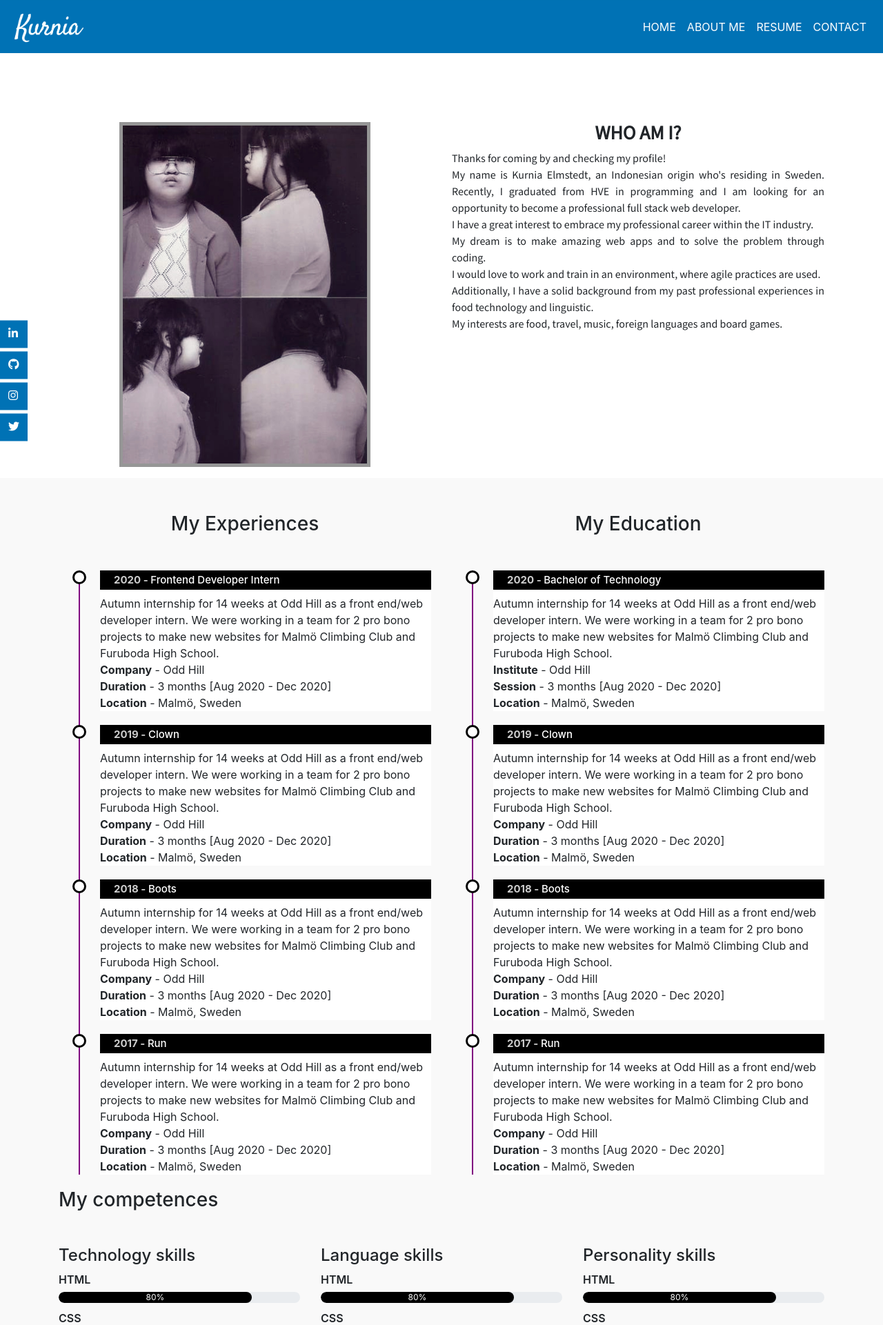
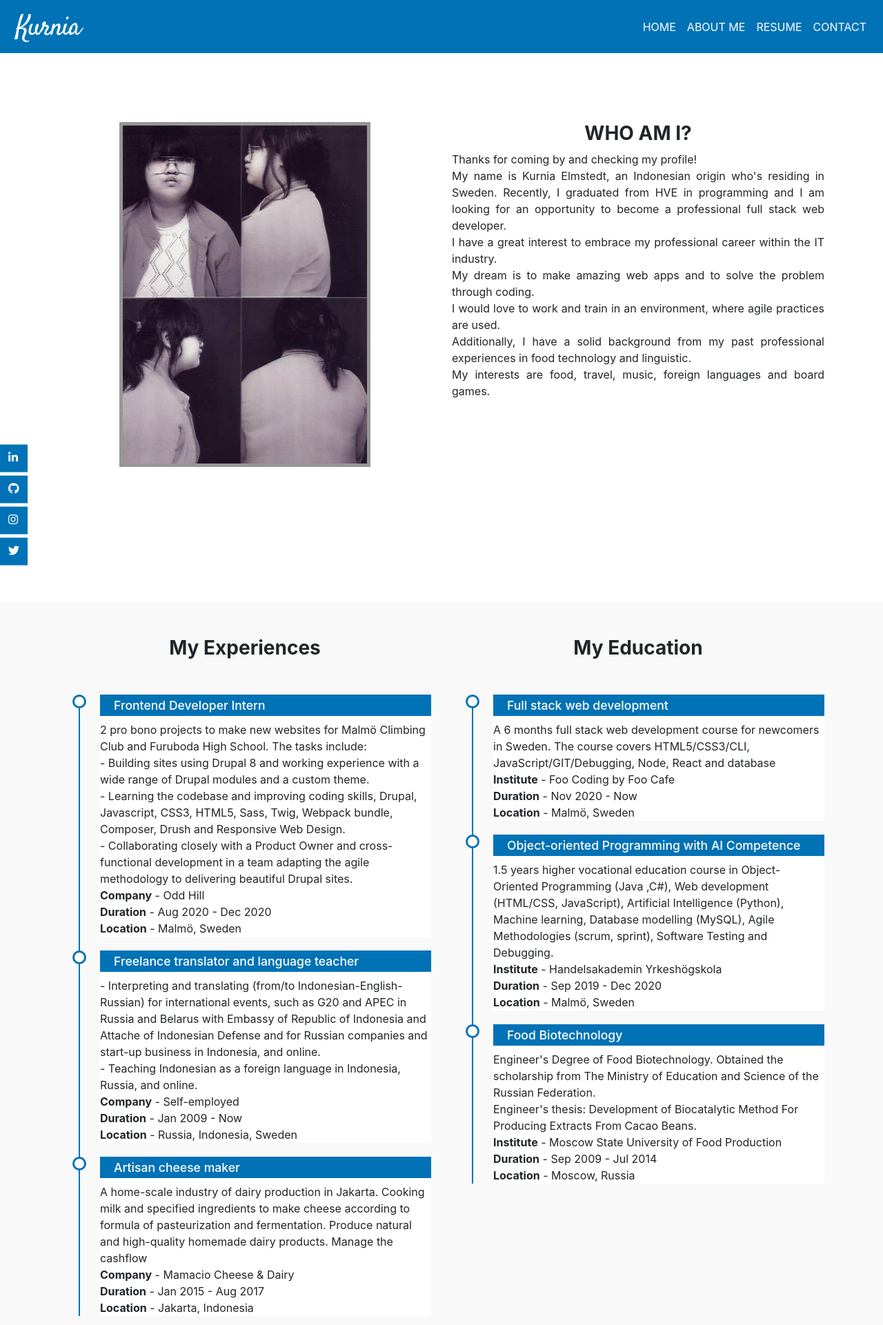
Before and after one commit to kurnisurni/CV, a PHP site: page / in a window 1280 px wide. Shown: the part 799-2720 px from the top of the page at 69% size. Run offline with PHP 8.4, Linux system fonts and the light colour scheme; some libraries are stand-ins or nearby versions.

Commit message:
resume content done

```diff
--- a/index.html
+++ b/index.html
@@ -65,13 +65,16 @@
                     <h3>WHO AM I?</h3>
                     <p> Thanks for coming by and checking my profile!<br>
                         My name is Kurnia Elmstedt, an Indonesian origin who's residing in Sweden.
-                        Recently, I graduated from HVE in programming and I am looking for an opportunity to become a professional full stack web
+                        Recently, I graduated from HVE in programming and I am looking for an opportunity to become a
+                        professional full stack web
                         developer.<br>
-                        I have a great interest to embrace my professional career within the IT industry.<br> My dream is to make
+                        I have a great interest to embrace my professional career within the IT industry.<br> My dream
+                        is to make
                         amazing web apps and to solve the problem through coding.<br>
                         I would love to work and train in an environment, where agile practices are used.<br>
                         Additionally, I have a solid background from my past professional experiences in food technology
-                        and linguistic.<br>My interests are food, travel, music, foreign languages and board games.<br><br>
+                        and linguistic.<br>My interests are food, travel, music, foreign languages and board
+                        games.<br><br>
                     </p>
                 </div>
             </div>
@@ -102,43 +105,41 @@
                         <h3 class="text-center">My Experiences</h3>
                         <ul class="timeline">
                             <li>
-                                <h4><span>2020 - </span> Frontend Developer Intern</h4>
-                                <p>Autumn internship for 14 weeks at Odd Hill as a front end/web developer intern. We
-                                    were working in a team for 2 pro bono projects to make new websites for Malmö
-                                    Climbing Club and Furuboda High School.<br>
+                                <h4>Frontend Developer Intern</h4>
+                                <p>2 pro bono projects to make new websites for Malmö Climbing Club and Furuboda High
+                                    School. The tasks include:<br>
+                                    - Building sites using Drupal 8 and working experience with a wide range of Drupal
+                                    modules and a custom theme.<br>
+                                    - Learning the codebase and improving coding skills, Drupal, Javascript, CSS3,
+                                    HTML5, Sass, Twig, Webpack bundle, Composer, Drush and Responsive Web Design.<br>
+                                    - Collaborating closely with a Product Owner and cross-functional development in a
+                                    team adapting the agile methodology to delivering beautiful Drupal sites.<br>
                                     <b>Company</b> - Odd Hill<br>
-                                    <b>Duration</b> - 3 months [Aug 2020 - Dec 2020]<br>
+                                    <b>Duration</b> - Aug 2020 - Dec 2020<br>
                                     <b>Location</b> - Malmö, Sweden<br>
                                 </p>
                             </li>
                             <li>
-                                <h4><span>2019 - </span> Clown</h4>
-                                <p>Autumn internship for 14 weeks at Odd Hill as a front end/web developer intern. We
-                                    were working in a team for 2 pro bono projects to make new websites for Malmö
-                                    Climbing Club and Furuboda High School.<br>
-                                    <b>Company</b> - Odd Hill<br>
-                                    <b>Duration</b> - 3 months [Aug 2020 - Dec 2020]<br>
-                                    <b>Location</b> - Malmö, Sweden<br>
+                                <h4>Freelance translator and language teacher</h4>
+                                <p>- Interpreting and translating (from/to Indonesian-English-Russian) for international
+                                    events, such as G20 and APEC in Russia and Belarus with Embassy of Republic of
+                                    Indonesia and Attache of Indonesian Defense and for Russian companies and start-up
+                                    business in Indonesia, and online.<br>
+                                    - Teaching Indonesian as a foreign language in Indonesia, Russia, and online.<br>
+                                    <b>Company</b> - Self-employed<br>
+                                    <b>Duration</b> - Jan 2009 - Now<br>
+                                    <b>Location</b> - Russia, Indonesia, Sweden<br>
                                 </p>
                             </li>
                             <li>
-                                <h4><span>2018 - </span> Boots</h4>
-                                <p>Autumn internship for 14 weeks at Odd Hill as a front end/web developer intern. We
-                                    were working in a team for 2 pro bono projects to make new websites for Malmö
-                                    Climbing Club and Furuboda High School.<br>
-                                    <b>Company</b> - Odd Hill<br>
-                                    <b>Duration</b> - 3 months [Aug 2020 - Dec 2020]<br>
-                                    <b>Location</b> - Malmö, Sweden<br>
-                                </p>
-                            </li>
-                            <li>
-                                <h4><span>2017 - </span> Run</h4>
-                                <p>Autumn internship for 14 weeks at Odd Hill as a front end/web developer intern. We
-                                    were working in a team for 2 pro bono projects to make new websites for Malmö
-                                    Climbing Club and Furuboda High School.<br>
-                                    <b>Company</b> - Odd Hill<br>
-                                    <b>Duration</b> - 3 months [Aug 2020 - Dec 2020]<br>
-                                    <b>Location</b> - Malmö, Sweden<br>
+                                <h4>Artisan cheese maker</h4>
+                                <p>A home-scale industry of dairy production in Jakarta.
+                                    Cooking milk and specified ingredients to make cheese according to formula of
+                                    pasteurization and fermentation. Produce natural and high-quality homemade dairy
+                                    products. Manage the cashflow<br>
+                                    <b>Company</b> - Mamacio Cheese & Dairy<br>
+                                    <b>Duration</b> - Jan 2015 - Aug 2017<br>
+                                    <b>Location</b> - Jakarta, Indonesia<br>
                                 </p>
                             </li>
                         </ul>
@@ -147,43 +148,36 @@
                         <h3 class="text-center">My Education</h3>
                         <ul class="timeline">
                             <li>
-                                <h4><span>2020 - </span> Bachelor of Technology</h4>
-                                <p>Autumn internship for 14 weeks at Odd Hill as a front end/web developer intern. We
-                                    were working in a team for 2 pro bono projects to make new websites for Malmö
-                                    Climbing Club and Furuboda High School.<br>
-                                    <b>Institute</b> - Odd Hill<br>
-                                    <b>Session</b> - 3 months [Aug 2020 - Dec 2020]<br>
+                                <h4> Full stack web development</h4>
+                                <p>A 6 months full stack web development course for newcomers in Sweden. The course
+                                    covers HTML5/CSS3/CLI, JavaScript/GIT/Debugging, Node, React and database
+                                    <br>
+                                    <b>Institute</b> - Foo Coding by Foo Cafe<br>
+                                    <b>Duration</b> - Nov 2020 - Now<br>
                                     <b>Location</b> - Malmö, Sweden<br>
                                 </p>
                             </li>
                             <li>
-                                <h4><span>2019 - </span> Clown</h4>
-                                <p>Autumn internship for 14 weeks at Odd Hill as a front end/web developer intern. We
-                                    were working in a team for 2 pro bono projects to make new websites for Malmö
-                                    Climbing Club and Furuboda High School.<br>
-                                    <b>Company</b> - Odd Hill<br>
-                                    <b>Duration</b> - 3 months [Aug 2020 - Dec 2020]<br>
+                                <h4>Object-oriented Programming with AI Competence</h4>
+                                <p>1.5 years higher vocational education course in Object-Oriented Programming (Java
+                                    ,C#), Web development (HTML/CSS, JavaScript), Artificial Intelligence (Python),
+                                    Machine learning, Database modelling (MySQL), Agile Methodologies (scrum, sprint),
+                                    Software Testing and Debugging.<br>
+                                    <b>Institute</b> - Handelsakademin Yrkeshögskola<br>
+                                    <b>Duration</b> - Sep 2019 - Dec 2020<br>
                                     <b>Location</b> - Malmö, Sweden<br>
                                 </p>
                             </li>
                             <li>
-                                <h4><span>2018 - </span> Boots</h4>
-                                <p>Autumn internship for 14 weeks at Odd Hill as a front end/web developer intern. We
-                                    were working in a team for 2 pro bono projects to make new websites for Malmö
-                                    Climbing Club and Furuboda High School.<br>
-                                    <b>Company</b> - Odd Hill<br>
-                                    <b>Duration</b> - 3 months [Aug 2020 - Dec 2020]<br>
-                                    <b>Location</b> - Malmö, Sweden<br>
-                                </p>
-                            </li>
-                            <li>
-                                <h4><span>2017 - </span> Run</h4>
-                                <p>Autumn internship for 14 weeks at Odd Hill as a front end/web developer intern. We
-                                    were working in a team for 2 pro bono projects to make new websites for Malmö
-                                    Climbing Club and Furuboda High School.<br>
-                                    <b>Company</b> - Odd Hill<br>
-                                    <b>Duration</b> - 3 months [Aug 2020 - Dec 2020]<br>
-                                    <b>Location</b> - Malmö, Sweden<br>
+                                <h4>Food Biotechnology</h4>
+                                <p>Engineer's Degree of Food Biotechnology.
+                                    Obtained the scholarship from The Ministry of Education and Science of the Russian
+                                    Federation.<br>
+                                    Engineer's thesis: Development of Biocatalytic Method For Producing Extracts From
+                                    Cacao Beans. <br>
+                                    <b>Institute</b> - Moscow State University of Food Production<br>
+                                    <b>Duration</b> - Sep 2009 - Jul 2014<br>
+                                    <b>Location</b> - Moscow, Russia<br>
                                 </p>
                             </li>
                         </ul>
@@ -197,59 +191,75 @@
                         <h4>Technology skills</h4>
                         <p>HTML</p>
                         <div class="progress">
-                        <div class="progress-bar" style="width: 80%;">80%</div>
+                            <div class="progress-bar" style="width: 90%;"></div>
                         </div>
                         <p>CSS</p>
                         <div class="progress">
-                        <div class="progress-bar" style="width: 90%;">90%</div>
+                            <div class="progress-bar" style="width: 65%;"></div>
                         </div>
-                    <p>Javascript</p>
+                        <p>JavaScript</p>
                         <div class="progress">
-                        <div class="progress-bar" style="width: 65%;">65%</div>
+                            <div class="progress-bar" style="width: 60%;"></div>
                         </div>
                         <p>Java</p>
                         <div class="progress">
-                        <div class="progress-bar" style="width: 80%;">80%</div>
+                            <div class="progress-bar" style="width: 70%;"></div>
+                        </div>
+                        <p>Drupal 8</p>
+                        <div class="progress">
+                            <div class="progress-bar" style="width: 70%;"></div>
+                        </div>
+                        <p>MySQL</p>
+                        <div class="progress">
+                            <div class="progress-bar" style="width: 80%;"></div>
+                        </div>
+                        <p>Git</p>
+                        <div class="progress">
+                            <div class="progress-bar" style="width: 80%;"></div>
+                        </div>
+                        <p>Jira</p>
+                        <div class="progress">
+                            <div class="progress-bar" style="width: 70%;"></div>
                         </div>
                     </div>
 
                     <div class="col-md-4 skills-bar">
                         <h4>Language skills</h4>
-                    <p>HTML</p>
+                        <p>Indonesian</p>
                         <div class="progress">
-                        <div class="progress-bar" style="width: 80%;">80%</div>
+                            <div class="progress-bar" style="width: 100%;"></div>
                         </div>
-                    <p>CSS</p>
+                        <p>English</p>
                         <div class="progress">
-                        <div class="progress-bar" style="width: 90%;">90%</div>
+                            <div class="progress-bar" style="width: 80%;"></div>
                         </div>
-                    <p>Javascript</p>
+                        <p>Russian</p>
                         <div class="progress">
-                        <div class="progress-bar" style="width: 65%;">65%</div>
+                            <div class="progress-bar" style="width: 70%;"></div>
                         </div>
-                    <p>Java</p>
+                        <p>Swedish</p>
                         <div class="progress">
-                        <div class="progress-bar" style="width: 80%;">80%</div>
+                            <div class="progress-bar" style="width: 60%;"></div>
                         </div>
                     </div>
 
                     <div class="col-md-4 skills-bar">
                         <h4>Personality skills</h4>
-                    <p>HTML</p>
+                        <p>Attentive</p>
                         <div class="progress">
-                        <div class="progress-bar" style="width: 80%;">80%</div>
+                            <div class="progress-bar" style="width: 100%;"></div>
                         </div>
-                    <p>CSS</p>
+                        <p>Flexibility</p>
                         <div class="progress">
-                        <div class="progress-bar" style="width: 90%;">90%</div>
+                            <div class="progress-bar" style="width: 100%;"></div>
                         </div>
-                    <p>Javascript</p>
+                        <p>Meticulous</p>
                         <div class="progress">
-                        <div class="progress-bar" style="width: 65%;">65%</div>
+                            <div class="progress-bar" style="width: 100%;"></div>
                         </div>
-                    <p>Java</p>
+                        <p>Teamwork</p>
                         <div class="progress">
-                        <div class="progress-bar" style="width: 80%;">80%</div>
+                            <div class="progress-bar" style="width: 100%;"></div>
                         </div>
                     </div>
                 </div>
@@ -274,7 +284,8 @@
                     </div>
                     <div class="col-md-4">
                         <i class="fa fa-globe"></i>
-                        <p><a href="https://kurnia-resume.herokuapp.com">My website</a></p>
+                        <p><a href="https://kurnia-resume.herokuapp.com" target="_blank" rel="noopener noreferrer">My
+                                website</a></p>
                     </div>
                 </div>
                 <button type="button" class="btn btn-primary"><i class="fa fa-download"></i><a
--- a/style.css
+++ b/style.css
@@ -70,11 +70,17 @@ header {
 }
 
 /* About */
+
 .about {
     padding-top: 100px;
-    /*padding-bottom: 50px;*/
-    margin-bottom: -130px;
-    font-family: 'Mada', sans-serif;
+    padding-bottom: 50px;
+}
+
+@media screen and (min-width: 769px) {
+.about {
+    padding-top: 100px;
+    padding-bottom: 50px;
+}
 }
 
 .about h3 {
@@ -123,23 +129,14 @@ header {
     color: white !important;
 }
 
-.skills-bar p {
-    margin-bottom: 6px;
-    font-weight: 600;
+/* Social media */
+.social-icons {
+    display: none;
 }
 
-.progress {
-    border-radius: 16px !important;
-    margin-bottom: 10px;
-}
-
-.progress-bar {
-    border-radius: 16px;
-    background: black !important;
-}
-
-/* Social media */
+@media screen and (min-width: 769px) {
 .social-icons {
+    display: block;
     top: 50%;
     transform: translateY(-50%);
     position: sticky;
@@ -167,6 +164,7 @@ header {
     width: 80px;
     transition: 1s;
 }
+}
 
 
 /* Resume */
@@ -179,6 +177,8 @@ header {
 
 .resume h3 {
     margin-bottom: 50px;
+    text-align: center;
+    font-weight: bold;
 }
 
 .timeline {
@@ -188,7 +188,7 @@ header {
 
 .timeline:before {
     content: '';
-    background: purple;
+    background: #0072b5;
     display: inline-block;
     position: absolute;
     left: 29px;
@@ -203,15 +203,15 @@ header {
 }
 
 .timeline li h4 {
-    background-color: black;
+    background-color: #0072b5;
     padding: 5px 0 5px 20px;
     color: white;
-    font-size: 15px;
+    font-size: 1.1rem;
 }
 
 .timeline li h4 span {
     font-weight: bold;
-    color: #ccc;
+    color: #FFFBEE;
 }
 
 .timeline li:before {
@@ -220,11 +220,42 @@ header {
     display: inline-block;
     position: absolute;
     border-radius: 50%;
-    border: 3px solid black;
+    border: 3px solid #0072b5;
     left: 20px;
     width: 20px;
     height: 20px;
     z-index: 1;
+}
+
+.competences {
+    margin-top: 50px;
+    padding-top: 50px;
+    padding-bottom: 30px;
+}
+
+.competences h4 {
+    border: 2px solid #0072b5;
+    padding: 5px;
+    background: #0072b5;
+    text-align: center;
+    color: #FFFBEE;
+    font-size: 1.1rem;
+}
+
+.skills-bar p {
+    margin-top: 15px;
+    margin-bottom: 5px;
+    font-weight: 600;
+}
+
+.progress {
+    border-radius: 16px !important;
+    margin-bottom: 10px;
+}
+
+.progress-bar {
+    border-radius: 16px;
+    background: #0072b5 !important;
 }
 
 /* Contact */
```
Lines whose indentation alone changed are shown as unchanged.
